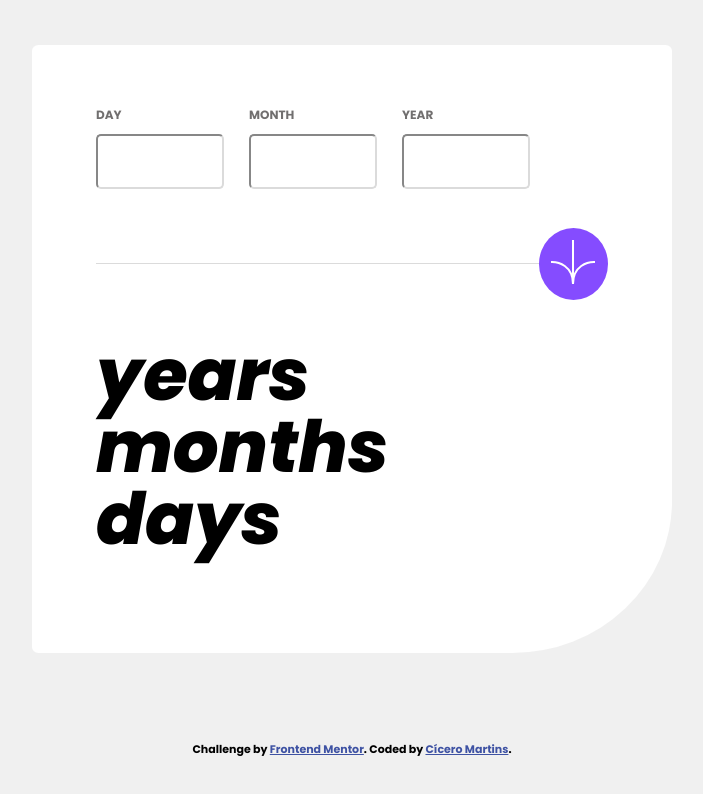
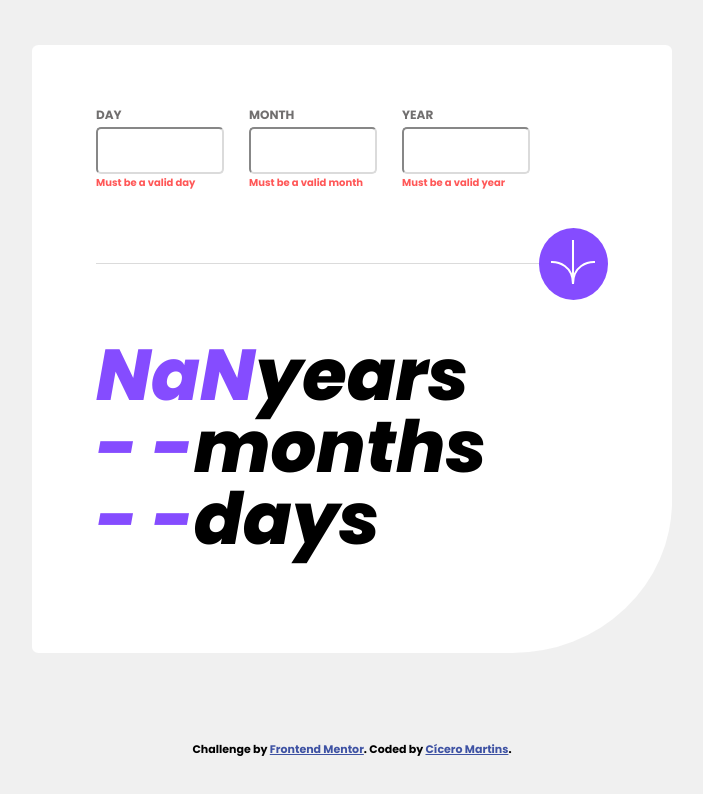
Before and after one commit to cicerohssm/age-calculator-app, a plain HTML site: page index.html in a window 1280 px wide. Both pictures are taken after a click on the button 861 px from the left and 263 px from the top of the page. Shown: the whole page, without its empty margins (288-991 px from the left). Drawn offline with Linux system fonts and the light colour scheme.

Commit message:
feat: add program and validations

```diff
--- a/index.html
+++ b/index.html
@@ -14,19 +14,22 @@
         <div class="card">
             <form action="" class="inputs">
 
-                <fieldset class="place">
+                <fieldset class="place" >
                     <label for="day">DAY</label>
                     <input type="number" name="day" id="day" value="">
+                    <p id="messageDay"></p>
                 </fieldset>
 
-                <fieldset class="place">
+                <fieldset class="place" >
                     <label for="month">MONTH</label>
                     <input type="number" name="month" id="month" value="">
+                    <p id="messageMonth"></p>
                 </fieldset>
 
-                <fieldset class="place">
+                <fieldset class="place" >
                     <label for="month">YEAR</label>
                     <input type="number" name="year" id="year" value="">
+                    <p id="messageYear"></p>
                 </fieldset>
             </form>
 
@@ -40,9 +43,9 @@
             </div>
 
             <div class="result">
-                <p><span id="spanyears">38 </span>years</p>
-                <p><span id="spanmonths">3 </span>months</p>
-                <p><span id="spandays">26 </span>days</p>
+                <p><span id="spanyears">- -</span>years</p>
+                <p><span id="spanmonths">- -</span>months</p>
+                <p><span id="spandays">- -</span>days</p>
             </div>
         </div>
 
--- a/script.js
+++ b/script.js
@@ -1,11 +1,96 @@
 function enviar(){
+    var year = document.getElementById("year").value;
+    var month = document.getElementById("month").value;
     var day = document.getElementById("day").value;
-    var month = document.getElementById("month").value;
-    var year = document.getElementById("year").value;
+    renderizar(year, month, day);
+}
+
+function renderizar(year, month, day){
     const resultadoAno = document.getElementById("spanyears");
     const resultadoMeses = document.getElementById("spanmonths");
     const resultadoDias = document.getElementById("spandays");
-    resultadoAno.innerHTML = year;
-    resultadoMeses.innerHTML = month;
-    resultadoDias.innerHTML = day;
+    if(invalidYear(year)){
+        year = "- -";
+    }
+    if(invalidMonth(month)){
+        month = "- -";
+    }
+    if(invalidDay(day, month, year)){
+        day = "- -";
+    }
+    resultadoAno.innerHTML = comparation(month, day, year);
+
 }
+function comparation(month, day, year){
+    const today = new Date();
+    const dataNascimento = new Date(year, month - 1, day);
+
+
+    var comparationYear = today.getFullYear() - dataNascimento.getFullYear()
+
+    if(today.getMonth() >= dataNascimento.getMonth()){
+        if(today.getMonth() == dataNascimento.getMonth() && today.getDate() >= dataNascimento.getDate()){
+            var comparationMonth = 0;
+            var comparationData = today.getDate() - dataNascimento.getDate();
+        } else if(today.getMonth() >= dataNascimento.getMonth() && today.getDate() >= dataNascimento.getDate()){
+            var comparationMonth = today.getMonth() - dataNascimento.getMonth();
+            var comparationData = today.getDate();
+        } else if(today.getMonth() >= dataNascimento.getMonth() && today.getDate() < dataNascimento.getDate()){
+            var comparationMonth = today.getMonth() - dataNascimento.getMonth() - 1;
+            var comparationData = 30 + (today.getDate() - dataNascimento.getDate());
+        }
+    }
+    console.log(comparationYear, comparationMonth, comparationData);
+    return comparationYear
+}
+
+function invalidYear(year){
+    if(year == 0 || year > 2023 || year == null){
+        const inputMessage = document.getElementById("messageYear");
+        inputMessage.innerHTML = "Must be a valid year";
+        return true
+    }
+    const inputMessage = document.getElementById("messageYear");
+    inputMessage.innerHTML = "";
+    return false
+}
+
+function invalidMonth(month){
+    if(month == 0 || month > 12|| month == null){
+        const inputMessage = document.getElementById("messageMonth");
+        inputMessage.innerHTML = "Must be a valid month";
+        return true
+    }
+    const inputMessage = document.getElementById("messageMonth");
+    inputMessage.innerHTML = "";
+    return false
+}
+
+
+function invalidDay(day, month, year){
+    if(day == 0 || day > 31 || day == null){
+        if(day == 29 && month == 2 && bisexto(year)){
+            const inputMessage = document.getElementById("messageDay");
+            inputMessage.innerHTML = "";
+            return false
+        }
+        if(day >= 29 && month == 2){
+            const inputMessage = document.getElementById("messageDay");
+            inputMessage.innerHTML = "Must be a valid day";
+            return true
+        }
+        const inputMessage = document.getElementById("messageDay");
+        inputMessage.innerHTML = "Must be a valid day";
+        return true
+    }
+    const inputMessage = document.getElementById("messageDay");
+    inputMessage.innerHTML = "";
+    return false
+}
+
+function bisexto(year){
+    if((year % 4) == 0){
+        return true
+    }
+    return false
+}
--- a/style.css
+++ b/style.css
@@ -73,6 +73,12 @@ body{
     outline: 0;
 }
 
+#messageYear, #messageMonth, #messageDay{
+    color: var(--primary-color-light-red);
+    font-size: 10px;
+    font-weight: 400;
+}
+
 .divisor{
     display: flex;
     width: 100%;
```
